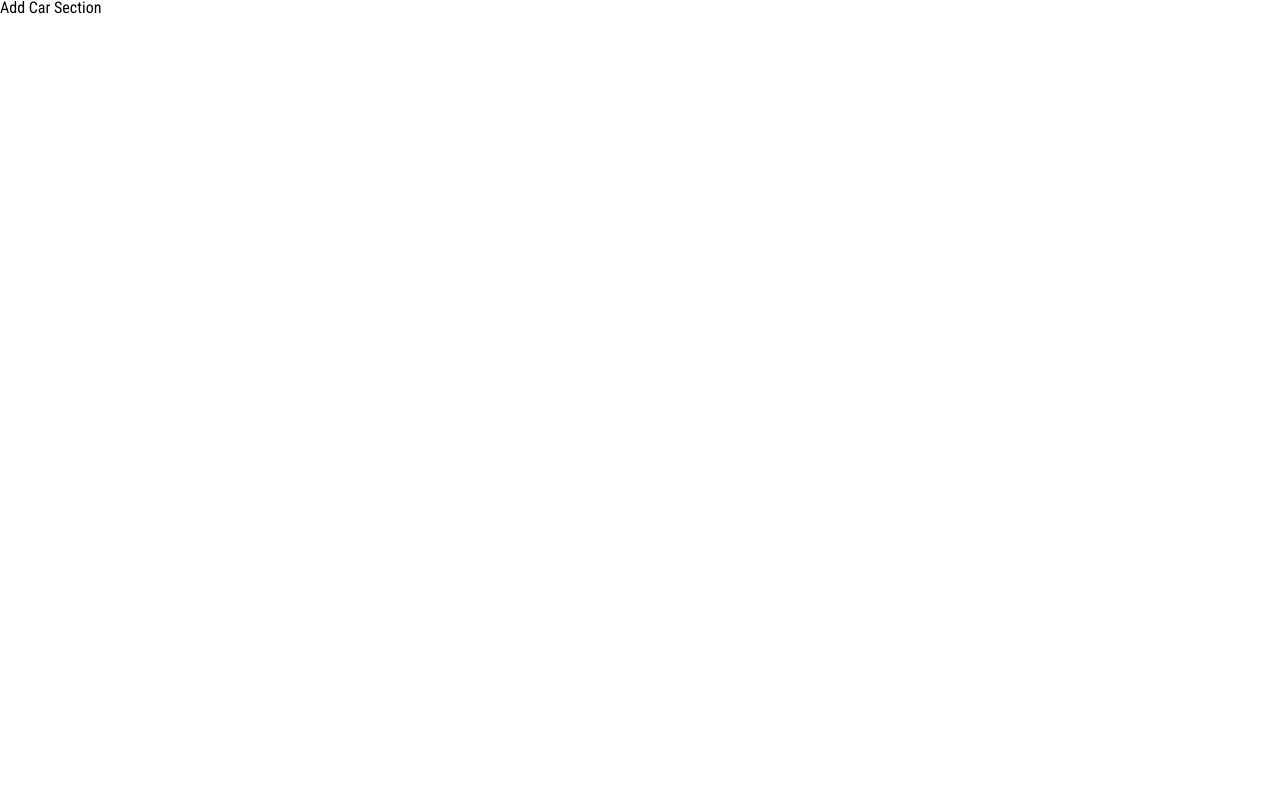
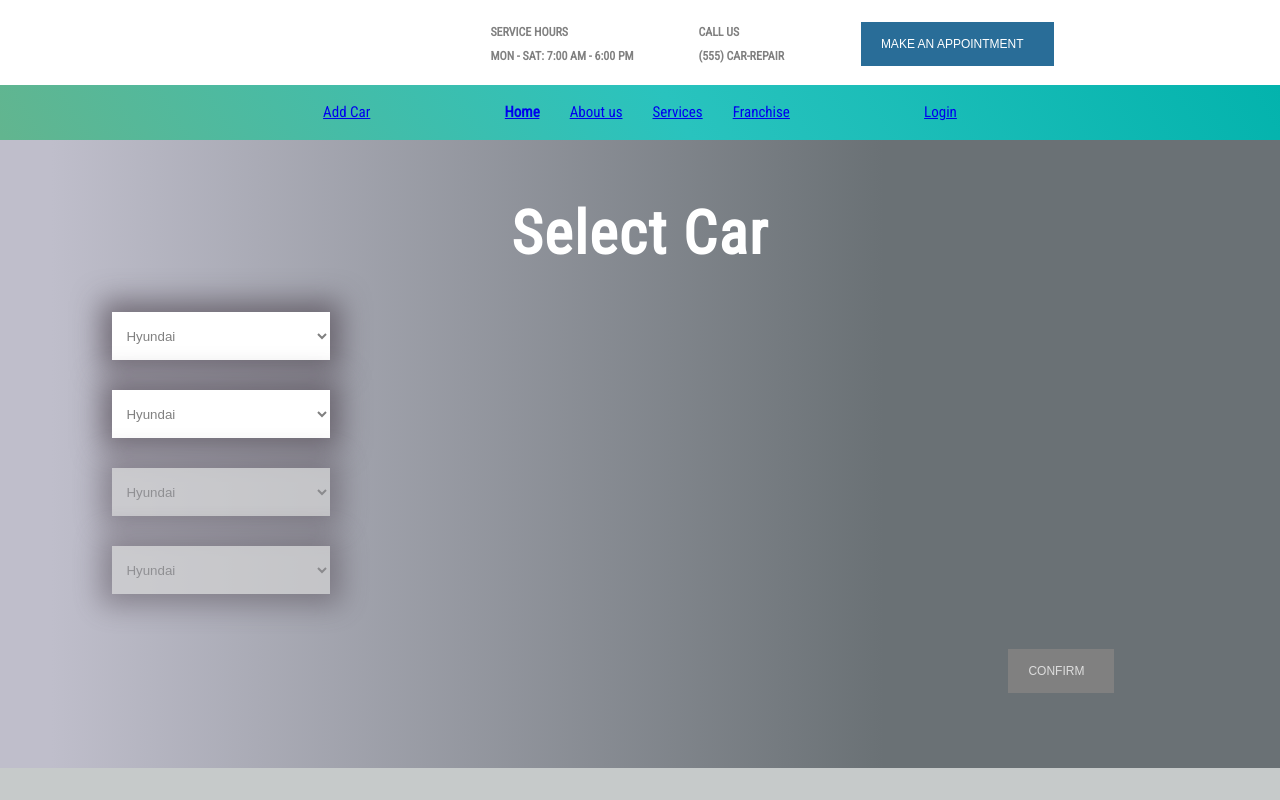
Before and after one commit to easyzariyaDeveloper/CustomerPortal, a React app: page /add-car in a window 1280 px wide. Shown: the top 800 px of the page. Built offline with nearby package versions, Linux system fonts and the light colour scheme.

Commit message:
Add Car page done

```diff
--- /dev/null
+++ b/src/Component/AddCar/AddCarForm/index.js
@@ -0,0 +1,9 @@
+import React from "react";
+import FormField from "../../common/FormField/index";
+import { StyledForm } from "./styles";
+export default function index({ fields }) {
+  const forms = fields.map((field, id) => (
+    <FormField key={id} active={field.active} options={field.options} />
+  ));
+  return <StyledForm>{forms}</StyledForm>;
+}
--- /dev/null
+++ b/src/Component/AddCar/AddCarForm/styles.js
@@ -0,0 +1,10 @@
+import styled from "styled-components";
+
+export const StyledForm = styled.form`
+  position: absolute;
+  left: 8%;
+  top: 25%;
+  width: 17%;
+  display: flex;
+  flex-direction: column;
+`;
--- a/src/Component/AddCar/index.js
+++ b/src/Component/AddCar/index.js
@@ -1,9 +1,57 @@
-import React, {PureComponent} from "react";
+import React from "react";
+import { AddCarPageWrapper, AddCarPageHeader, ButtonWrapper } from "./styles";
+import PageLayout from "../../Layout";
+import AddCarForm from "./AddCarForm";
+import ActionButton from "../Common/ActionButton";
 
-export default class AddCar extends PureComponent {
-    render(){
-        return <>
-            Add Car Section
-        </>
-    }
+export default function AddCar() {
+  const dummydata = [
+    {
+      active: true,
+      placeholder: "Select Brand",
+      options: [
+        { id: 1, value: "Hyundai" },
+        { id: 2, value: "Hyundai" },
+      ],
+    },
+    {
+      active: true,
+      placeholder: "Select Brand",
+      options: [
+        { id: 1, value: "Hyundai" },
+        { id: 2, value: "Hyundai" },
+      ],
+    },
+    {
+      active: false,
+      placeholder: "Select Brand",
+      options: [
+        { id: 1, value: "Hyundai" },
+        { id: 2, value: "Hyundai" },
+      ],
+    },
+    {
+      active: false,
+      placeholder: "Select Brand",
+      options: [
+        { id: 1, value: "Hyundai" },
+        { id: 2, value: "Hyundai" },
+      ],
+    },
+  ];
+  return (
+    <PageLayout>
+      <AddCarPageWrapper>
+        <AddCarPageHeader>Select Car</AddCarPageHeader>
+        <AddCarForm fields={dummydata}></AddCarForm>
+        <ButtonWrapper>
+          <ActionButton
+            active={false}
+            label="Confirm"
+            onClick={() => console.log("Car added")}
+          />
+        </ButtonWrapper>
+      </AddCarPageWrapper>
+    </PageLayout>
+  );
 }
--- /dev/null
+++ b/src/Component/AddCar/styles.js
@@ -0,0 +1,32 @@
+import styled from "styled-components";
+
+const dark_font_color = "#02133C";
+const base_spacing = "10";
+
+export const AddCarPageWrapper = styled.div`
+  background-size: cover;
+  min-height: 500px;
+  position: relative;
+  text-align: center;
+  background: rgb(191, 190, 203);
+  background: linear-gradient(
+    90deg,
+    rgba(191, 190, 203, 1) 4%,
+    rgba(106, 113, 117, 1) 69%
+  );
+  padding: 5% 0;
+`;
+
+export const AddCarPageHeader = styled.h1`
+  font-weight: bold;
+  font-size: 60px;
+  color: white;
+  letter-spacing: 1.6px;
+  text-transform: capitalize;
+`;
+
+export const ButtonWrapper = styled.div`
+  position: absolute;
+  bottom: 10%;
+  right: 12%;
+`;
--- a/src/Component/Common/ActionButton/index.js
+++ b/src/Component/Common/ActionButton/index.js
@@ -3,6 +3,8 @@ import { Button } from "./styles";
 export default function ActionButton(props) {
   return (
     // <customButton onClick={props.onClick} disabled={props.disabled}>
-    <Button onClick={props.onClick}>{props.label}</Button>
+    <Button active={props.active} onClick={props.onClick}>
+      {props.label}
+    </Button>
   );
 }
--- a/src/Component/Common/ActionButton/styles.js
+++ b/src/Component/Common/ActionButton/styles.js
@@ -2,11 +2,11 @@ import styled from "styled-components";
 
 export const Button = styled.button`
     font-size: 12px;
-    color: white;
-    background: #296d98;
+    color: ${({ active = true }) => (active ? "white" : "#ddd")};
+    background: ${({ active = true }) => (active ? "#296d98" : "grey")};
     margin: 1em;
     width:fix-content;
-    padding 15px 20px;
+    padding 15px 30px 15px 20px;
     border: 0;
     text-decoration:none;
     text-transform:uppercase;
--- /dev/null
+++ b/src/Component/Common/FormField/index.js
@@ -0,0 +1,8 @@
+import React from "react";
+import { StyledField } from "./styles";
+export default function index({ active, options, placeholder }) {
+  const opt = options.map((option) => (
+    <option key={option.id}>{option.value}</option>
+  ));
+  return <StyledField disabled={!active}>{opt}</StyledField>;
+}
--- /dev/null
+++ b/src/Component/Common/FormField/styles.js
@@ -0,0 +1,20 @@
+import styled from "styled-components";
+
+const disabled_bg_color = "#d3d3d3";
+const active_bg_color = "white";
+const disabled_color = "grey";
+const active_color = "grey";
+export const StyledField = styled.select`
+  width: 100%;
+  padding: 10px 10px;
+  margin: 15px 10px;
+  color: ${({ disabled }) => (disabled ? disabled_color : active_color)}};
+  background-color: ${({ disabled }) =>
+    disabled ? disabled_bg_color : active_bg_color};
+  height: 48px;
+  border: 0;
+  -webkit-box-shadow: 0px 0px 28px 11px rgba(69,59,69,0.6);
+  -moz-box-shadow: 0px 0px 28px 11px rgba(69,59,69,0.6);
+  box-shadow: 0px 0px 28px 11px rgba(69,59,69,0.6);
+
+`;
--- a/src/Layout/SubHeader/index.js
+++ b/src/Layout/SubHeader/index.js
@@ -13,7 +13,7 @@ export default function SubHeader() {
   return (
     <SubHeaderWrapper>
       <Link1>
-        <Link to="addcar">Add Car</Link>
+        <Link to="add-car">Add Car</Link>
       </Link1>
       <SubHeaderLinks>
         {" "}
```
Also changed, not shown: src/Component/Service/index.js (+17 -13 lines).
